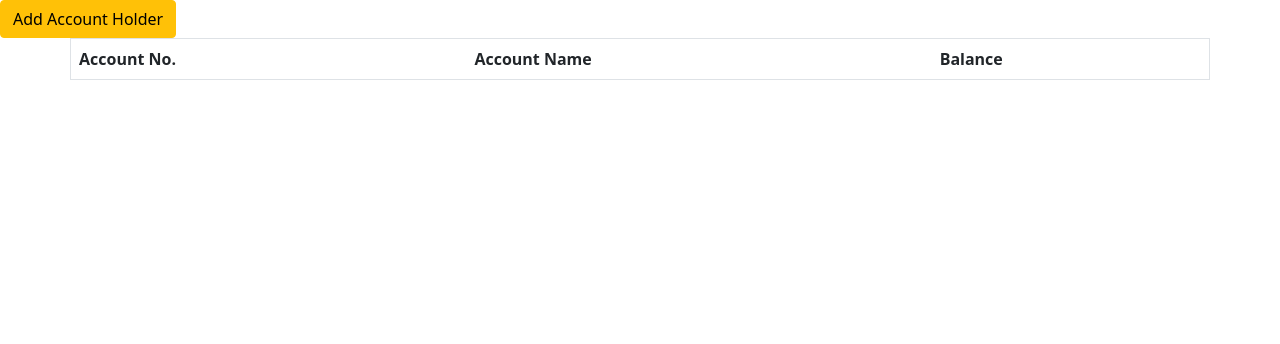
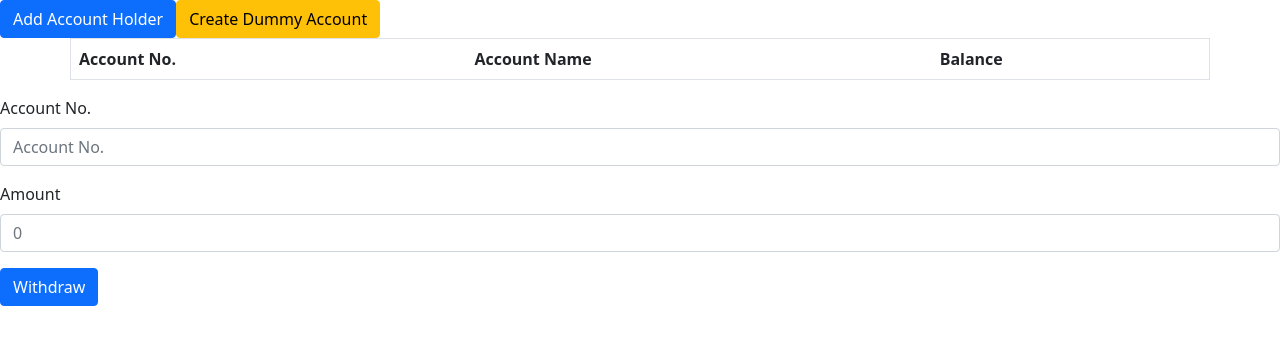
Before and after one commit to arwiemendoza/Bank, a React (Create React App) app in the folder Activity-7/banking-app/: page /accounts in a window 1280 px wide. Shown: the top 344 px of the page. Built offline with nearby package versions, Linux system fonts and the light colour scheme.

Commit message:
add withdraw on same page as userlist

```diff
--- a/Activity-7/banking-app/src/App.js
+++ b/Activity-7/banking-app/src/App.js
@@ -1,18 +1,11 @@
 // import React, {useReducer} from 'react';
 import './App.css';
-// import { Card, Button, Form} from 'react-bootstrap';
-import UserList from './components/UserList'
-import Withdraw from './components/Withdraw'
-import Deposit from './components/Deposit'
-import Transfer from './components/Transfer'
+import UserList from './components/Accounts/AccountList'
 
 function App() {
   return (
     <div>
       <UserList />
-      <Withdraw />
-      <Deposit />
-      <Transfer />
     </div>
   );
 }
--- a/Activity-7/banking-app/src/components/UserList.js
+++ b/Activity-7/banking-app/src/components/Accounts/AccountList.js
@@ -3,26 +3,26 @@ import Table from 'react-bootstrap/Table';
 import Button from 'react-bootstrap/Button';
 import Modal from 'react-bootstrap/Modal';
 import Form from 'react-bootstrap/Form';
-import User from './User'
+import Account from './Account'
+import Withdraw from '../Transactions/Withdraw';
 
 const LOCAL_STORAGE_KEY = 'userList';
 
 const UserList = () => {
+    //modal display states
     const [show, setShow] = useState(false);
-    // for now use uuid for unique acct numbers - will change later since it is too long and also has letters
+
+    //account data states
+    const [accts, setAccts] = useState([]);
     const [acctNum, setAcctNum] = useState('');
     const [bal, setBal] = useState(0);
     const [acctName, setAcctName] = useState('');
     const [acctEmail, setAcctEmail] = useState('');
     const [pword, setPword] = useState('');
-
-    const [users, setUsers] = useState([]);
-
-    // useRef to reference input fields
-    const acctNameRef = useRef();
-    const initBalRef = useRef();
-    const acctEmailRef = useRef();
-    const insecurePwordRef = useRef();
+    //transaction states
+    const [withdrawAmt, setWithdrawAmt] = useState(0);
+    const [depositAmt, setDepositAmt] = useState(0);
+    const [transferAmt, setTransferAmt] = useState(0);
 
     // functions for modal
     const handleClose = () => setShow(false);
@@ -31,16 +31,22 @@ const UserList = () => {
         generateAcctNum()
     };
 
+    // input reference
+    const acctNameRef = useRef();
+    const acctEmailRef = useRef();
+    const insecurePwordRef = useRef();
+    const initBalRef = useRef();
+
     // on mount, will load existing users
     useEffect(() => {
         const storedUsers = JSON.parse(localStorage.getItem(LOCAL_STORAGE_KEY));
-        if (storedUsers) setUsers(storedUsers);
+        if (storedUsers) setAccts(storedUsers);
     }, [])
 
     // on add new account, will add to local storage
     useEffect(() => {
-        localStorage.setItem(LOCAL_STORAGE_KEY, JSON.stringify(users));
-    }, [users])
+        localStorage.setItem(LOCAL_STORAGE_KEY, JSON.stringify(accts));
+    }, [accts])
 
     // Account number generator
     const generateAcctNum = () => {
@@ -50,7 +56,7 @@ const UserList = () => {
     }
 
     // Function for account creation
-    const acctCreation = () => {
+    const createAcct = () => {
         // var acctNameInput = acctNameRef.current.value;
         // var initBal = initBalRef.current.value;
         // var acctEmailInput = acctEmailRef.current.value;
@@ -61,7 +67,7 @@ const UserList = () => {
         // setPword(insecurePword);
         setShow(false)
 
-        const newUser = {
+        const newAcct = {
             'Account No.': acctNum,
             'Account Name': acctName,
             'Email': acctEmail,
@@ -70,16 +76,34 @@ const UserList = () => {
         }
 
         //add new user to previous set of users using spread operator for previous data
-        setUsers(prevUsers => {
-            return [...prevUsers, newUser]
+        setAccts(prevAccts => {
+            return [...prevAccts, newAcct]
         })
 
+        setAcctName('');
+        setBal('');
+        setAcctEmail('');
+        setPword('');
         // alert('Account Created Sucessfully!');
+    }
+
+    //Function to withdraw
+    const withdrawMoney = () => {
+        const acct = accts.find(user => {return user["Account No."] === acctNum})
+        if(acct) {
+            var newBal = acct["Balance"] - withdrawAmt;
+            setAccts([...accts], acct["Balance"] = newBal)
+        }
+        else {
+            alert('Account does not exist')
+        }
     }
 
     return (
         <div>
-            <Button variant="warning"  onClick={handleShow}>Add Account Holder</Button>
+            <Button variant="primary"  onClick={handleShow}>Add Account Holder</Button>
+
+            <Button variant="warning"  onClick={createAcct}>Create Dummy Account</Button>
 
             <Table responsive className ="container" id="userTable">
                 <thead>
@@ -90,8 +114,8 @@ const UserList = () => {
                     </tr>
                 </thead>
                 <tbody>
-                    {users.map(user => {
-                        return <User key={user['Account No.']} user = {user}/>
+                    {accts.map(user => {
+                        return <Account key={user['Account No.']} user = {user}/>
                     })}
                 </tbody>
             </Table>
@@ -125,11 +149,27 @@ const UserList = () => {
                 <Button variant="secondary" onClick={handleClose}>
                     Close
                 </Button>
-                <Button variant="primary" onClick={acctCreation}>
+                <Button variant="primary" onClick={createAcct}>
                     Create Account
                 </Button>
                 </Modal.Footer>
             </Modal>
+
+            <div>
+                <Form>
+                    <Form.Group className="mb-3">
+                        <Form.Label>Account No.</Form.Label>
+                        <Form.Control type="number" placeholder="Account No." onChange={(e) => setAcctNum(e.target.value)}/>
+                    </Form.Group>
+                    <Form.Group className="mb-3">
+                        <Form.Label>Amount</Form.Label>
+                        <Form.Control type="number" placeholder="0" onChange={(e) => setWithdrawAmt(e.target.value)}/>
+                    </Form.Group>
+                </Form>
+                <Button variant="primary" onClick={withdrawMoney}>
+                    Withdraw
+                </Button>
+            </div>
         </div>
     )
 }
--- a/Activity-7/banking-app/src/components/Withdraw.js
+++ b/Activity-7/banking-app/src/components/Transactions/Withdraw.js
@@ -3,7 +3,6 @@ import React from 'react'
 const Withdraw = () => {
     return (
         <div>
-
         </div>
     )
 }
```
Also changed, not shown: Activity-7/banking-app/src/components/Transactions/UserTransaction.js (added, +16 -0 lines), Activity-7/banking-app/src/components/Accounts/Account.js (renamed from Activity-7/banking-app/src/components/User.js), Activity-7/banking-app/src/components/Accounts/CreateAcctModal.js (renamed from Activity-7/banking-app/src/components/CreateAcctModal.js), Activity-7/banking-app/src/components/Transactions/Deposit.js (renamed from Activity-7/banking-app/src/components/Deposit.js), Activity-7/banking-app/src/components/Transactions/Transfer.js (renamed from Activity-7/banking-app/src/components/Transfer.js).
